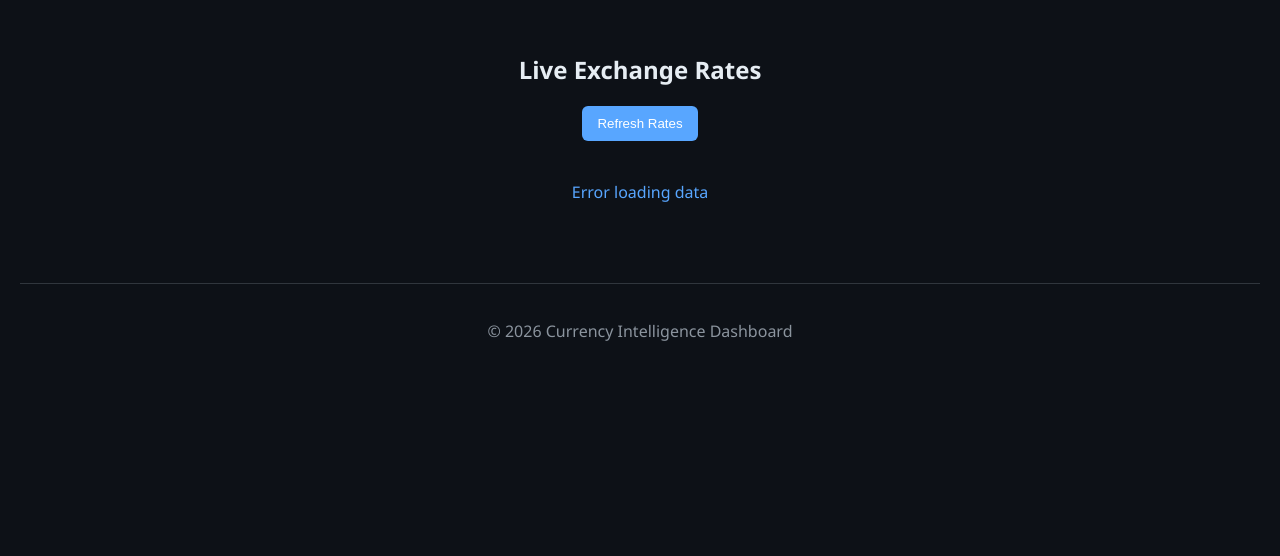
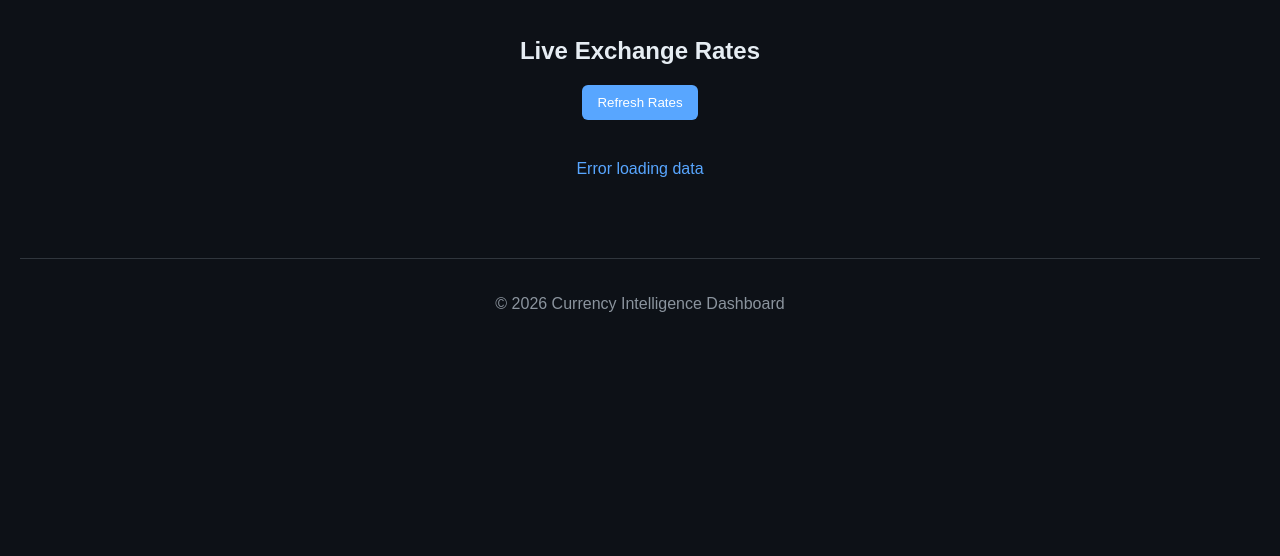
Before and after one commit to Sairam789123/currency_intelligence_dashboard, a plain HTML site: page index.html in a window 1280 px wide. Shown: the part 244-800 px from the top of the page. Drawn offline with Linux system fonts and the light colour scheme; no server answers.

Commit message:
css changes

```diff
--- a/style.css
+++ b/style.css
@@ -1,6 +1,6 @@
 body {
   margin: 0;
-  font-family: 'Segoe UI', sans-serif;
+  font-family: 'Sans-serif', sans-serif;
   background: #0d1117;
   color: #e6edf3;
 }
```
